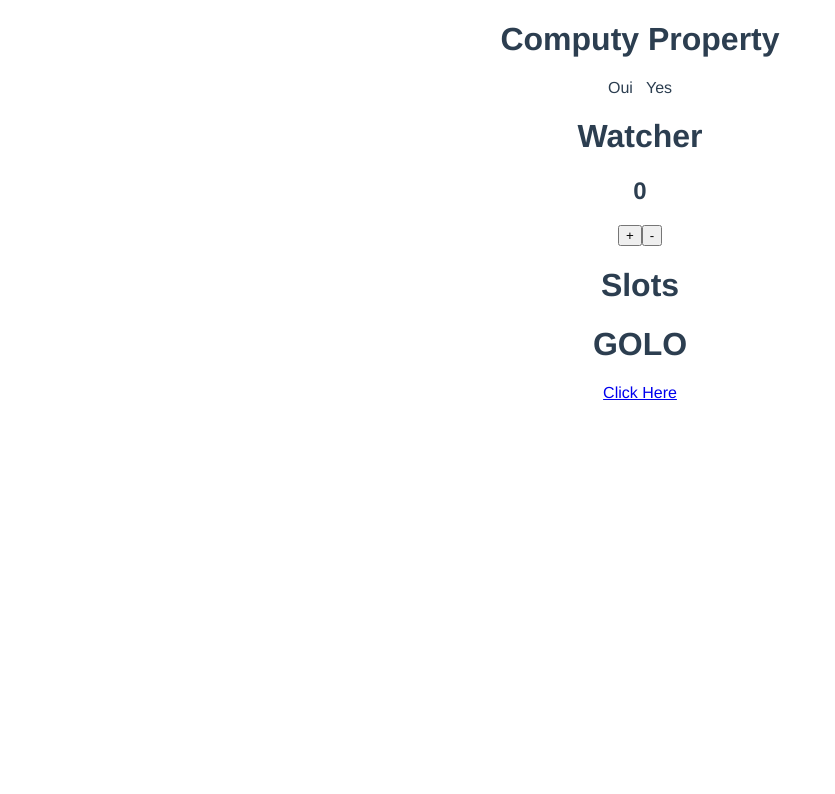
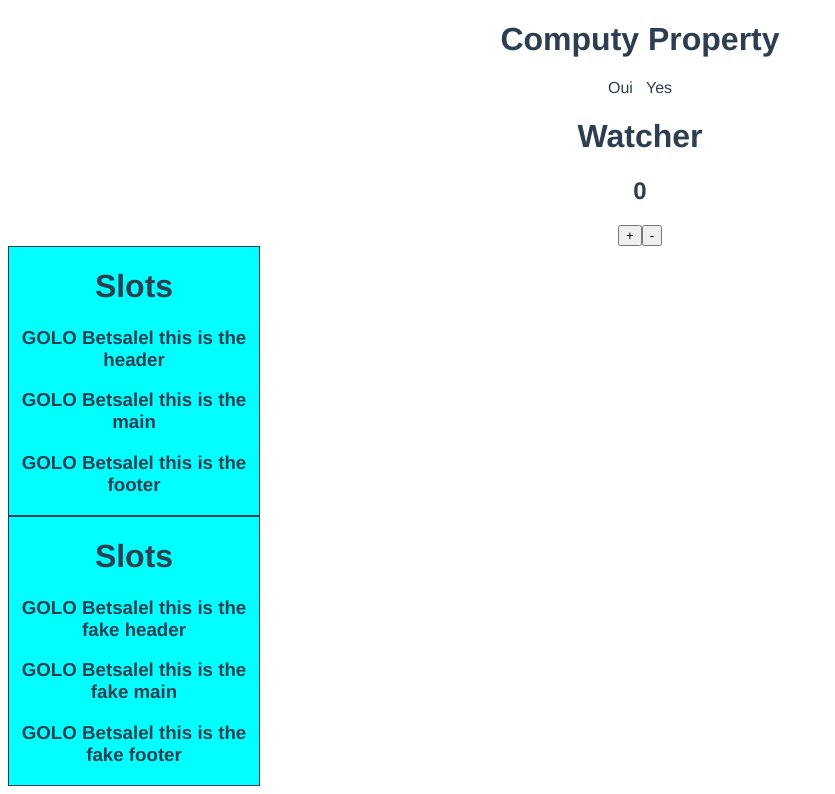
Before and after one commit to Johncross00/learn_vue_js, a Vue app: page / in a window 1280 px wide. Shown: the part 928-1722 px from the top of the page, without its empty margins (0-835 px from the left). Before the commit the page ends 1338 px from the top, so only its background shows below. Built offline with nearby package versions, Linux system fonts and the light colour scheme.

Commit message:
multiple slots

```diff
--- a/src/App.vue
+++ b/src/App.vue
@@ -11,9 +11,44 @@
   <computyProp />
   <watcherComp />
   <slotComp>
-    <h1>GOLO</h1>
-    <a href="youtube.com">Click Here</a>
+    <template v-slot:header>
+      <div>
+        <h3>GOLO Betsalel this is the header</h3>
+      </div>
+    </template>
+
+    <template v-slot:main>
+      <div>
+        <h3>GOLO Betsalel this is the main</h3>
+      </div>
+    </template>
+
+    <template v-slot:footer>
+      <div>
+        <h3>GOLO Betsalel this is the footer</h3>
+      </div>
+    </template>
   </slotComp>
+  <slotComp>
+    <template v-slot:header>
+      <div>
+        <h3>GOLO Betsalel this is the fake header</h3>
+      </div>
+    </template>
+
+    <template v-slot:main>
+      <div>
+        <h3>GOLO Betsalel this is the fake main</h3>
+      </div>
+    </template>
+
+    <template v-slot:footer>
+      <div>
+        <h3>GOLO Betsalel this is the fake footer</h3>
+      </div>
+    </template>
+  </slotComp>
+
 </template>
 
 <script>
--- a/src/components/slots.vue
+++ b/src/components/slots.vue
@@ -1,7 +1,9 @@
 <template>
-    <div>
+    <div class="card">
         <h1>Slots</h1>
-        <slot></slot>
+        <slot name="header"></slot>
+        <slot name="main"></slot>
+        <slot name="footer"></slot>
     </div>
 </template>
 
@@ -15,3 +17,11 @@ export default{
     }
 }
 </script>
+<style>
+.card{
+    background-color: aqua;
+    border: 1px solid;
+    width: 250px;
+
+}
+</style>
```
